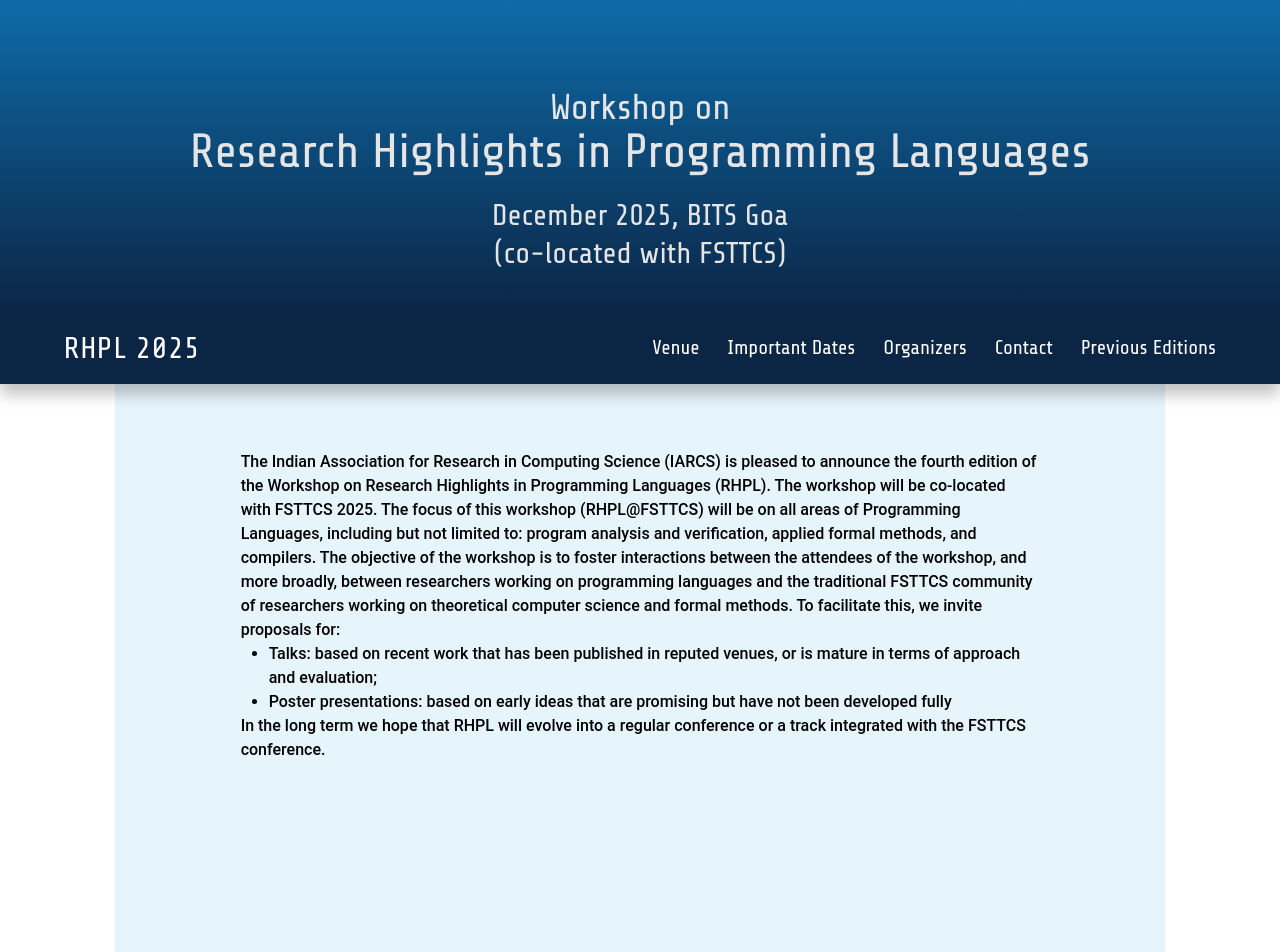
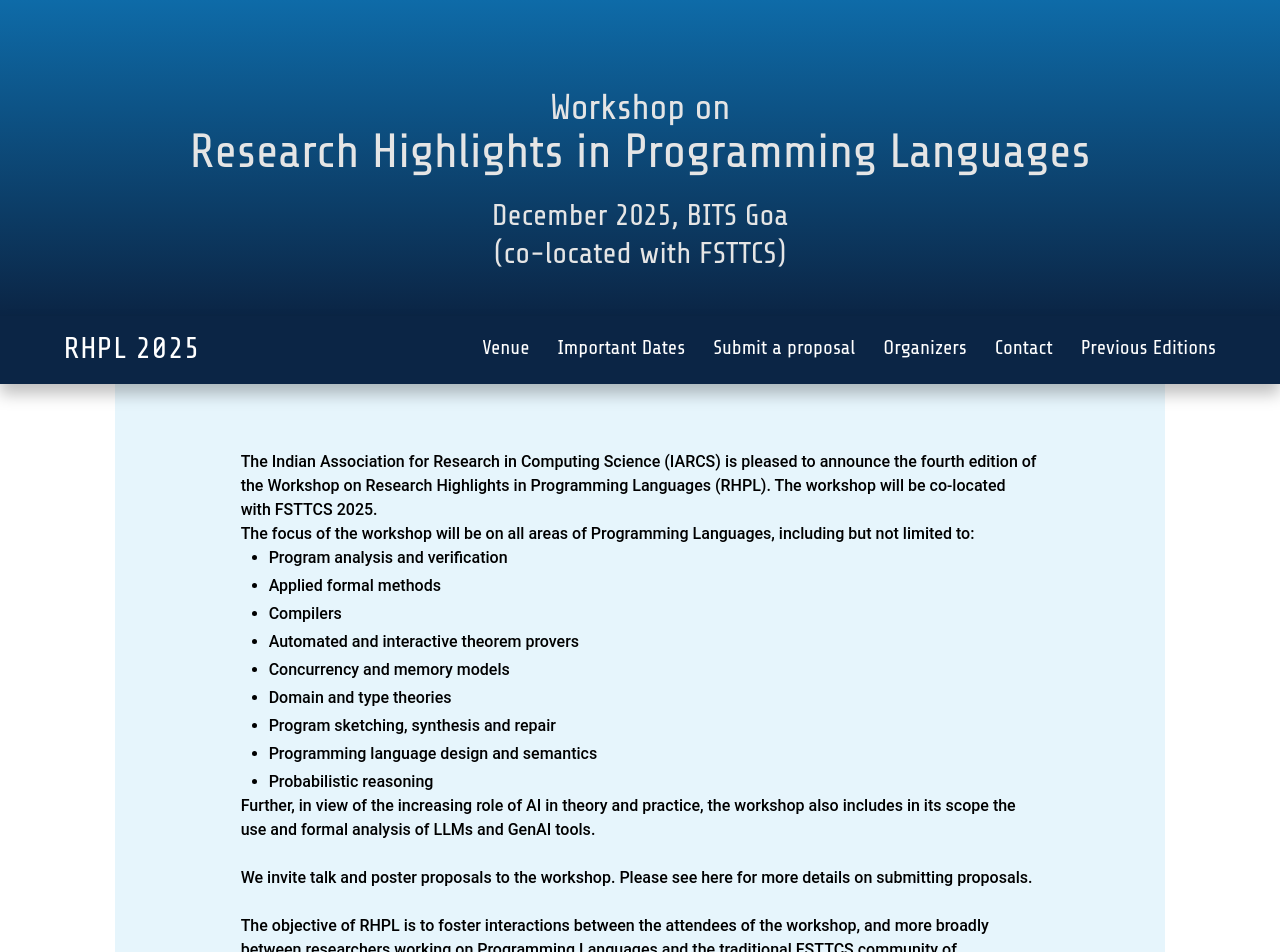
Before and after one commit to RajivDalal/RHPL, a React (Vite) app in the folder rhpl-web/: page / in a window 1280 px wide. Shown: the top 952 px of the page. Built offline with nearby package versions, Linux system fonts and the light colour scheme; a web font is replaced by a local one.

Commit message:
Added proposal submission page; edited the home page

```diff
--- a/rhpl-web/src/App.jsx
+++ b/rhpl-web/src/App.jsx
@@ -3,6 +3,7 @@ import Banner from './components/banner.jsx';
 import Navbar from './components/navbar.jsx';
 import Home from './pages/home.jsx';
 import Venue from './pages/venue.jsx';
+import Submit_proposal from './pages/submit_proposal.jsx';
 import Contact from './pages/contact.jsx';
 import Previous_Editions from './pages/prev_editions.jsx';
 import Approved_proposals from './pages/approved_proposals.jsx';
@@ -20,6 +21,7 @@ function App() {
         <Route path="/" element={<Home />} />
         <Route path="/venue" element={<Venue />}/>
         <Route path="/organizers" element={<Organizers />}/>
+        <Route path="/submit_proposal" element={<Submit_proposal />}/>
         <Route path="/approved_proposals" element={<Approved_proposals />}/>
         <Route path="/contact" element={<Contact />}/>
         <Route path="/previous_editions" element={<Previous_Editions />}/>
--- a/rhpl-web/src/components/navbar.jsx
+++ b/rhpl-web/src/components/navbar.jsx
@@ -12,6 +12,7 @@ const Navbar = () => {
         <div className="navmenu hidden lg:flex justify-center items-center md:space-x-0 lg:space-x-5 xl:space-x-7 lg:text-[1.25rem] text-center font-share">
           <NavLink to="/venue">Venue</NavLink>
           <NavLink to="/important_dates">Important Dates</NavLink>
+          <NavLink to="/submit_proposal">Submit a proposal</NavLink>
           {/* <NavLink to="/registration">Registration</NavLink>
           <NavLink to="/programme">Programme</NavLink>
           <NavLink to="/approved_proposals">Approved Proposals</NavLink> */}
--- a/rhpl-web/src/pages/home.jsx
+++ b/rhpl-web/src/pages/home.jsx
@@ -3,22 +3,45 @@ const Home = () => {
     <div className="content">
       <p className="pt-10">
 
-        The Indian Association for Research in Computing Science (IARCS) is pleased to announce the fourth edition of the Workshop on Research Highlights in Programming Languages (RHPL). The workshop will be co-located with FSTTCS 2025. The focus of this workshop (RHPL@FSTTCS) will be on all areas of Programming Languages, including but not limited to: program analysis and verification, applied formal methods, and compilers.
+        The <a href="">Indian Association for Research in Computing Science (IARCS)</a> is pleased to announce the fourth edition of the Workshop on Research Highlights in Programming Languages (RHPL). The workshop will be co-located with <a href="">FSTTCS 2025</a>.<br/>
 
-        The objective of the workshop is to foster interactions between the attendees of the workshop, and more broadly, between researchers working on programming languages and the traditional FSTTCS community of researchers working on theoretical computer science and formal methods. To facilitate this, we invite proposals for:
+        The focus of the workshop will be on all areas of Programming Languages, including but not limited to:
 
-        <ul className="list-disc ml-7">
+        <ul className="list-[square] space-y-1 list-disc ml-7">
           <li>
-            Talks: based on recent work that has been published in reputed venues, or is mature in terms of approach and evaluation;
+            Program analysis and verification
           </li>
-          <li>Poster presentations: based on early ideas that are promising but have not been developed fully
+          <li>
+            Applied formal methods
           </li>
-
+          <li>
+            Compilers
+          </li>
+          <li>
+            Automated and interactive theorem provers
+          </li>
+          <li>
+            Concurrency and memory models
+          </li>
+          <li>
+            Domain and type theories
+          </li>
+          <li>
+            Program sketching, synthesis and repair
+          </li>
+          <li>
+            Programming language design and semantics
+          </li>
+          <li>
+            Probabilistic reasoning<br/>
+          </li>
         </ul>
 
-        In the long term we hope that RHPL will evolve into a regular conference or a track integrated with the FSTTCS conference.
+        Further, in view of the increasing role of AI in theory and practice, the workshop also includes in its scope the use and formal analysis of LLMs and GenAI tools.<br/><br/>
 
+        We invite talk and poster proposals to the workshop. Please see <a href="/submit_proposal">here</a> for more details on submitting proposals.<br/><br/>
 
+        The objective of RHPL is to foster interactions between the attendees of the workshop, and more broadly between researchers working on Programming Languages and the traditional FSTTCS community of researchers working on Theoretical Computer Science and Formal Methods. In the long term we hope that RHPL will evolve into a regular conference or a track integrated with the FSTTCS conference.
       </p>
     </div>
   )
--- /dev/null
+++ b/rhpl-web/src/pages/submit_proposal.jsx
@@ -0,0 +1,28 @@
+const Submit_proposal = () => {
+  return (
+    <div className="content">
+      <p className="pt-10">
+        We invite proposals for:
+
+          <ul className="list-disc ml-7">
+            <li>
+              Talks: based on recent work that has been published in reputed venues, or is mature in terms of approach and evaluation;
+            </li>
+            <li>
+              Posters: based on early ideas that are promising but have not been developed fully. Selections of these proposals will be made based on the promise of research possibilities and their novelty.
+            </li>
+          </ul>
+
+        Proposals to the workshop may be submitted using the Google form below:
+
+        [Google form]
+
+        You may submit multiple proposals to the workshop. Each proposal can be based on one or more works, be they published or unpublished. <br/>
+
+        Please see <a href="/imp_dates">here</a> for the submission deadline and other important dates.
+      </p>
+    </div>
+  );
+};
+
+export default Submit_proposal;
```
Also changed, not shown: 1 other file (tests, documents, lock files or other folders).
